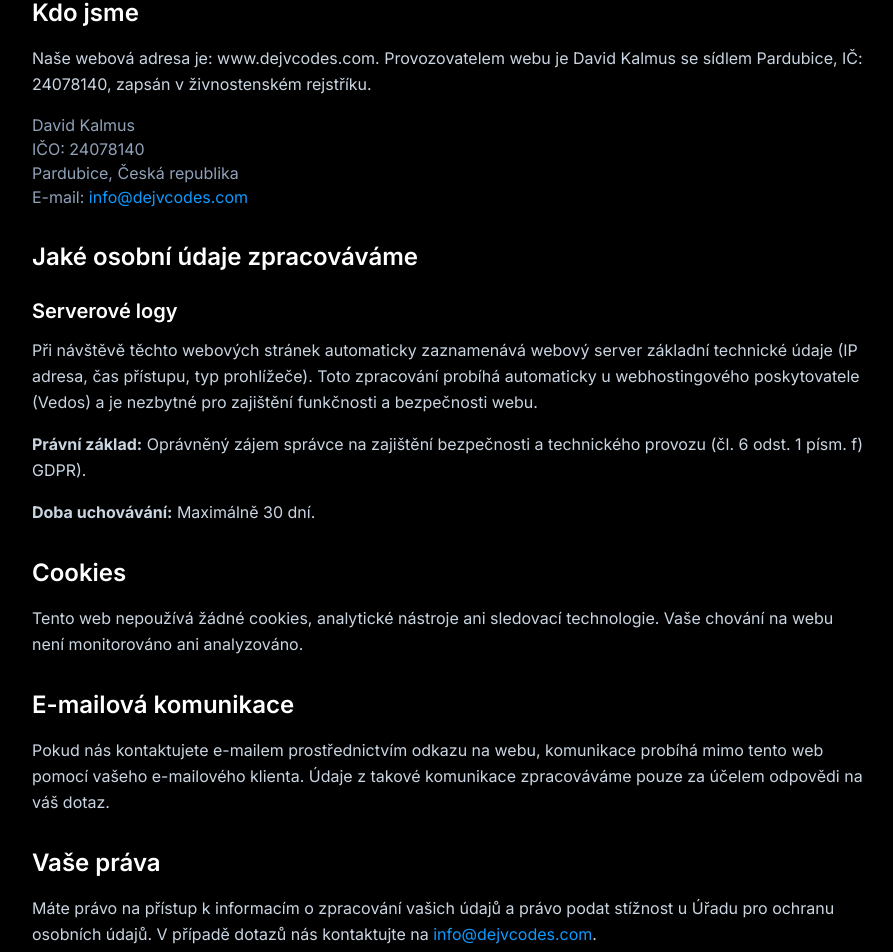
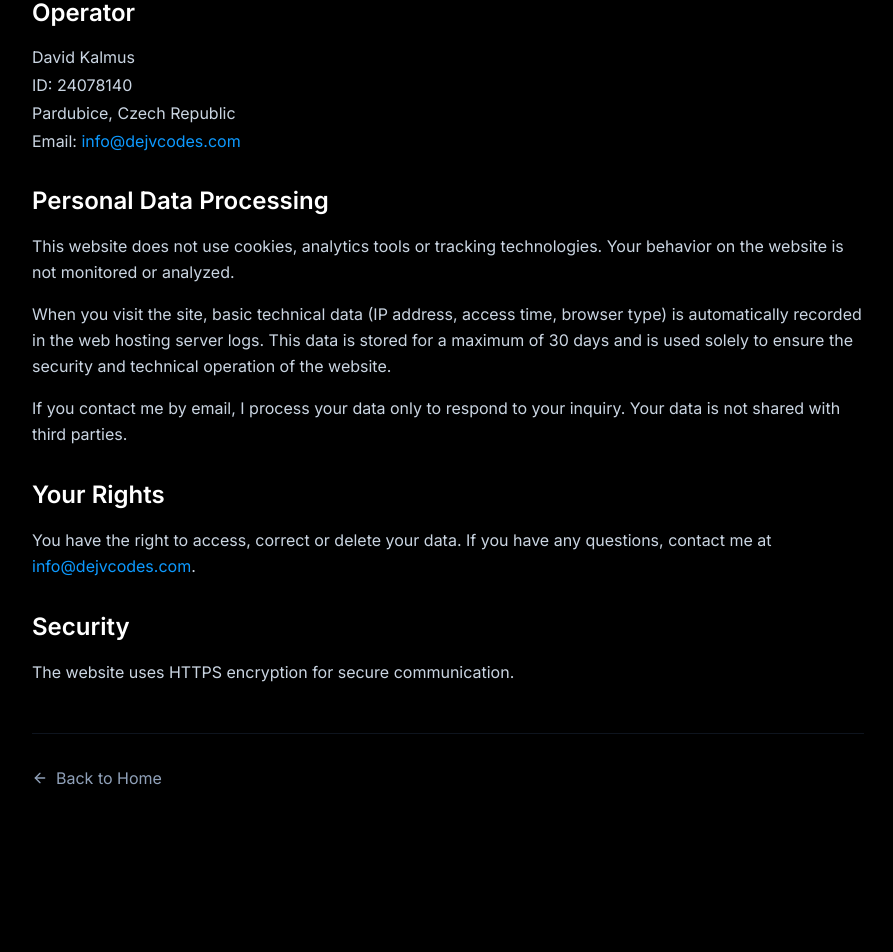
Before and after one commit to DejvCodes/DejvCodes-Next.js, a Next.js app: page /privacy-policy in a window 1280 px wide. Shown: the part 219-1171 px from the top of the page, without its empty margins (192-1085 px from the left). After the commit the page ends 1091 px from the top, so only its background shows below. Built offline with nearby package versions, Linux system fonts and the light colour scheme.

Commit message:
Update Privacy Policy content and improve accessibility; add ScrollReveal animations to Contact and Footer components

```diff
--- a/app/privacy-policy/page.tsx
+++ b/app/privacy-policy/page.tsx
@@ -8,68 +8,46 @@ const PrivacyPolicy = () => {
         href="/"
         className="inline-flex items-center text-slate-400 hover:text-light-blue transition-colors mb-8"
       >
-        <ArrowLeft className="w-4 h-4 mr-2" /> Zpět na hlavní stránku
+        <ArrowLeft className="w-4 h-4 mr-2" /> Back to Home
       </Link>
 
       <h1 className="text-4xl md:text-5xl font-bold text-white mb-8">
-        Ochrana osobních údajů
+        Privacy Policy
       </h1>
 
       <div className="space-y-8 text-slate-300">
         <section>
-          <h2 className="text-2xl font-semibold text-white mb-4">Kdo jsme</h2>
-          <p className="leading-relaxed mb-3">
-            Naše webová adresa je: www.dejvcodes.com. Provozovatelem webu je David Kalmus se sídlem
-            Pardubice, IČ: 24078140, zapsán v živnostenském rejstříku.
-          </p>
-          <div className="text-slate-400 mt-4">
+          <h2 className="text-2xl font-semibold text-white mb-4">Operator</h2>
+          <div className="text-slate-300 space-y-1">
             <p>David Kalmus</p>
-            <p>IČO: 24078140</p>
-            <p>Pardubice, Česká republika</p>
-            <p>E-mail: <a href="mailto:info@dejvcodes.com" className="text-light-blue hover:underline">info@dejvcodes.com</a></p>
+            <p>ID: 24078140</p>
+            <p>Pardubice, Czech Republic</p>
+            <p>Email: <a href="mailto:info@dejvcodes.com" className="text-light-blue hover:underline">info@dejvcodes.com</a></p>
           </div>
         </section>
 
         <section>
-          <h2 className="text-2xl font-semibold text-white mb-4">Jaké osobní údaje zpracováváme</h2>
-
-          <h3 className="text-xl font-semibold text-white mb-3 mt-6">Serverové logy</h3>
+          <h2 className="text-2xl font-semibold text-white mb-4">Personal Data Processing</h2>
           <p className="leading-relaxed mb-4">
-            Při návštěvě těchto webových stránek automaticky zaznamenává webový server základní technické údaje
-            (IP adresa, čas přístupu, typ prohlížeče). Toto zpracování probíhá automaticky u webhostingového
-            poskytovatele (Vedos) a je nezbytné pro zajištění funkčnosti a bezpečnosti webu.
+            This website does not use cookies, analytics tools or tracking technologies.
+            Your behavior on the website is not monitored or analyzed.
           </p>
           <p className="leading-relaxed mb-4">
-            <strong>Právní základ:</strong> Oprávněný zájem správce na zajištění bezpečnosti a technického provozu
-            (čl. 6 odst. 1 písm. f) GDPR).
+            When you visit the site, basic technical data (IP address, access time, browser type)
+            is automatically recorded in the web hosting server logs. This data is stored for a maximum
+            of 30 days and is used solely to ensure the security and technical operation of the website.
           </p>
           <p className="leading-relaxed">
-            <strong>Doba uchovávání:</strong> Maximálně 30 dní.
+            If you contact me by email, I process your data only to respond to your inquiry.
+            Your data is not shared with third parties.
           </p>
         </section>
 
         <section>
-          <h2 className="text-2xl font-semibold text-white mb-4">Cookies</h2>
+          <h2 className="text-2xl font-semibold text-white mb-4">Your Rights</h2>
           <p className="leading-relaxed">
-            Tento web nepoužívá žádné cookies, analytické nástroje ani sledovací technologie.
-            Vaše chování na webu není monitorováno ani analyzováno.
-          </p>
-        </section>
-
-        <section>
-          <h2 className="text-2xl font-semibold text-white mb-4">E-mailová komunikace</h2>
-          <p className="leading-relaxed">
-            Pokud nás kontaktujete e-mailem prostřednictvím odkazu na webu, komunikace probíhá
-            mimo tento web pomocí vašeho e-mailového klienta. Údaje z takové komunikace zpracováváme
-            pouze za účelem odpovědi na váš dotaz.
-          </p>
-        </section>
-
-        <section>
-          <h2 className="text-2xl font-semibold text-white mb-4">Vaše práva</h2>
-          <p className="leading-relaxed mb-3">
-            Máte právo na přístup k informacím o zpracování vašich údajů a právo podat stížnost
-            u Úřadu pro ochranu osobních údajů. V případě dotazů nás kontaktujte na{' '}
+            You have the right to access, correct or delete your data.
+            If you have any questions, contact me at{' '}
             <a href="mailto:info@dejvcodes.com" className="text-light-blue hover:underline">
               info@dejvcodes.com
             </a>
@@ -78,11 +56,9 @@ const PrivacyPolicy = () => {
         </section>
 
         <section>
-          <h2 className="text-2xl font-semibold text-white mb-4">Jak chráníme vaše informace</h2>
+          <h2 className="text-2xl font-semibold text-white mb-4">Security</h2>
           <p className="leading-relaxed">
-            Webové stránky využívají HTTPS šifrování pro zabezpečenou komunikaci. Vaše údaje
-            neprodáváme, nepředáváme ani nesdílíme s třetími stranami kromě webhostingového
-            poskytovatele (Vedos), který zajišťuje technický provoz webu.
+            The website uses HTTPS encryption for secure communication.
           </p>
         </section>
       </div>
@@ -92,7 +68,7 @@ const PrivacyPolicy = () => {
           href="/"
           className="inline-flex items-center text-slate-400 hover:text-light-blue transition-colors"
         >
-          <ArrowLeft className="w-4 h-4 mr-2" /> Zpět na hlavní stránku
+          <ArrowLeft className="w-4 h-4 mr-2" /> Back to Home
         </Link>
       </div>
     </div>
--- a/components/Contact.tsx
+++ b/components/Contact.tsx
@@ -1,6 +1,7 @@
 'use client';
 import Link from 'next/link';
 import {SOCIAL_LINKS, CONTACT_CONTENT} from "@/constants";
+import ScrollReveal from './ScrollReveal';
 
 const Contact = () => {
   return <section
@@ -8,18 +9,25 @@ const Contact = () => {
     className="relative bg-slate-900/40 overflow-hidden py-20 2xl:py-24"
   >
     <div className="relative max-w-4xl text-center mx-auto px-4 z-10">
+      <ScrollReveal>
         <h2 className="text-3xl md:text-5xl font-bold text-white mb-8 2xl:mb-14">
           {CONTACT_CONTENT.heading}
         </h2>
+      </ScrollReveal>
+      <ScrollReveal delay={100}>
         <p className="max-w-2xl text-slate-400 text-lg mb-12 mx-auto">
           {CONTACT_CONTENT.description}
         </p>
+      </ScrollReveal>
+      <ScrollReveal delay={200}>
         <Link
           href={CONTACT_CONTENT.buttonLink}
           className="inline-flex items-center justify-center text-lg font-semibold text-slate-950 bg-light-blue rounded-xl hover:bg-slate-200 transition-all shadow-[0_0_20px_rgba(13,154,255,0.4)] hover:shadow-[0_0_40px_rgba(13,154,255,0.6)] transform hover:-translate-y-1 px-8 py-4 "
         >
           {CONTACT_CONTENT.buttonText}
         </Link>
+      </ScrollReveal>
+      <ScrollReveal delay={300}>
         <div className="flex items-center justify-center gap-10 sm:gap-17 mt-14 2xl:mt-20">
           {SOCIAL_LINKS.map((oneLink, index) => {
             const {url, icon: Icon, name} = oneLink;
@@ -36,6 +44,7 @@ const Contact = () => {
             </Link>
           })}
         </div>
+      </ScrollReveal>
     </div>
   </section>
 }
--- a/components/Footer.tsx
+++ b/components/Footer.tsx
@@ -1,12 +1,14 @@
 'use client';
 import Link from "next/link";
 import {FOOTER_CONTENT} from "@/constants";
+import ScrollReveal from './ScrollReveal';
 
 const Footer = () => {
   return <footer className="relative border-t border-slate-800/50 overflow-hidden">
     <div className="absolute inset-0 bg-linear-to-b from-slate-900/20 via-slate-950/40 to-black"></div>
     <div className="relative max-w-7xl mx-auto px-4 sm:px-6 lg:px-8 py-16">
       <div className="grid grid-cols-1 md:grid-cols-2 gap-12 mb-12">
+        <ScrollReveal>
           <div className="space-y-6">
             <div>
               <h2 className="text-2xl font-semibold text-slate-300 mt-4">
@@ -15,6 +17,8 @@ const Footer = () => {
             </div>
             <div className="w-20 h-1 bg-linear-to-r from-light-blue to-transparent rounded-full" />
           </div>
+        </ScrollReveal>
+        <ScrollReveal delay={100}>
           <div className="space-y-4 md:text-right flex flex-col md:items-end md:justify-center">
             <p className="text-lg text-slate-400">{FOOTER_CONTENT.role}</p>
             <div className="flex flex-col gap-1 text-slate-500">
@@ -22,10 +26,12 @@ const Footer = () => {
               <span>{FOOTER_CONTENT.ico}</span>
             </div>
           </div>
+        </ScrollReveal>
       </div>
+      <ScrollReveal delay={200}>
         <div className="border-t border-slate-800/50 pt-8">
           <div className="flex flex-col md:flex-row justify-between items-center gap-4">
-          <div className="flex flex-col md:flex-row items-center gap-4">
+            <div className="flex flex-col md:flex-row items-center gap-4 mb-2">
               <p className="text-slate-500 text-sm">
                 &copy; {FOOTER_CONTENT.year} {FOOTER_CONTENT.copyright}
               </p>
@@ -44,6 +50,7 @@ const Footer = () => {
             </div>
           </div>
         </div>
+      </ScrollReveal>
 
       <div className="absolute -bottom-40 -left-40 w-80 h-80 bg-light-blue/5 rounded-full blur-3xl" />
       <div className="absolute -bottom-40 -right-40 w-80 h-80 bg-blue-500/5 rounded-full blur-3xl" />
```
Lines whose indentation alone changed are shown as unchanged.
